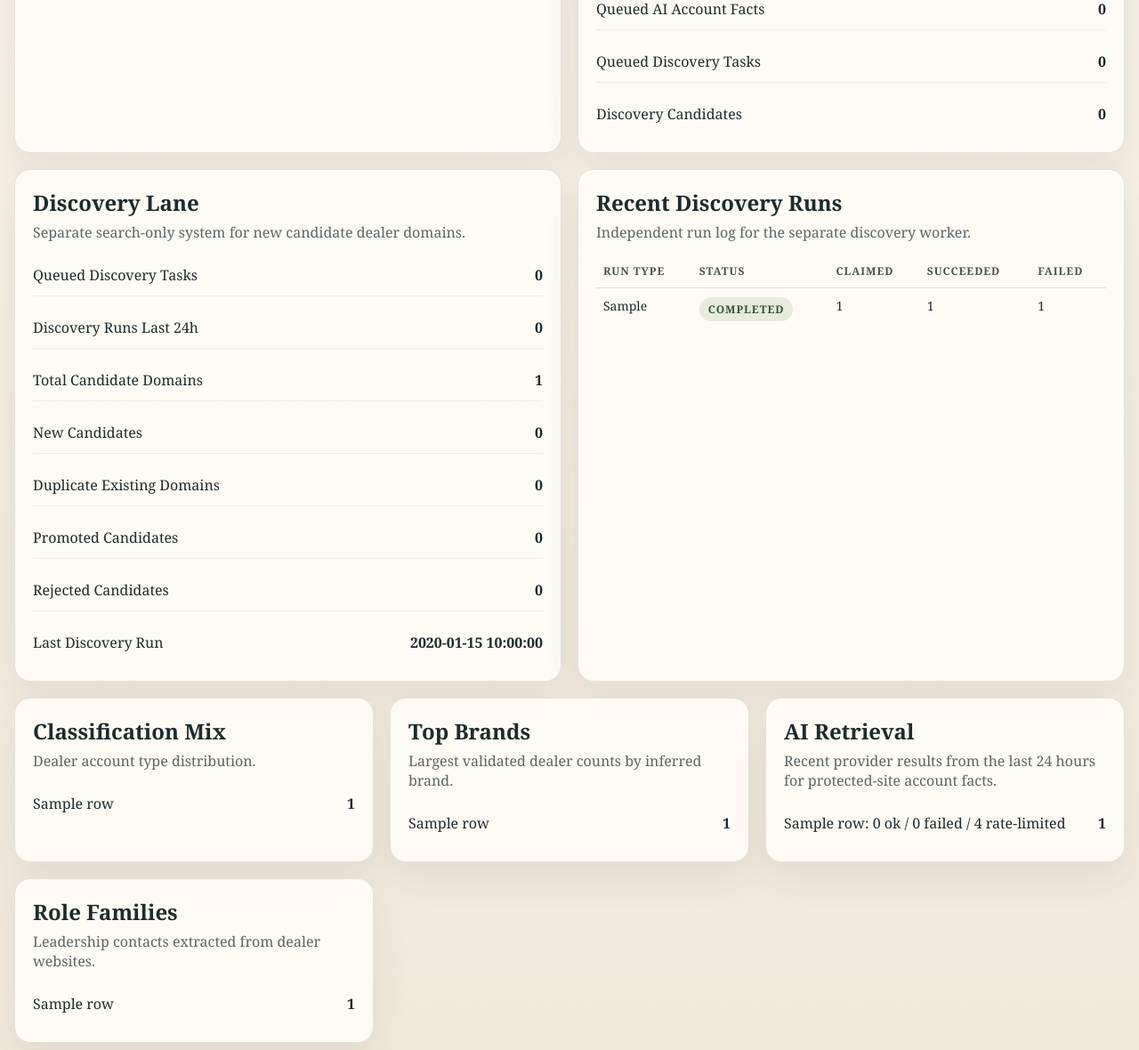
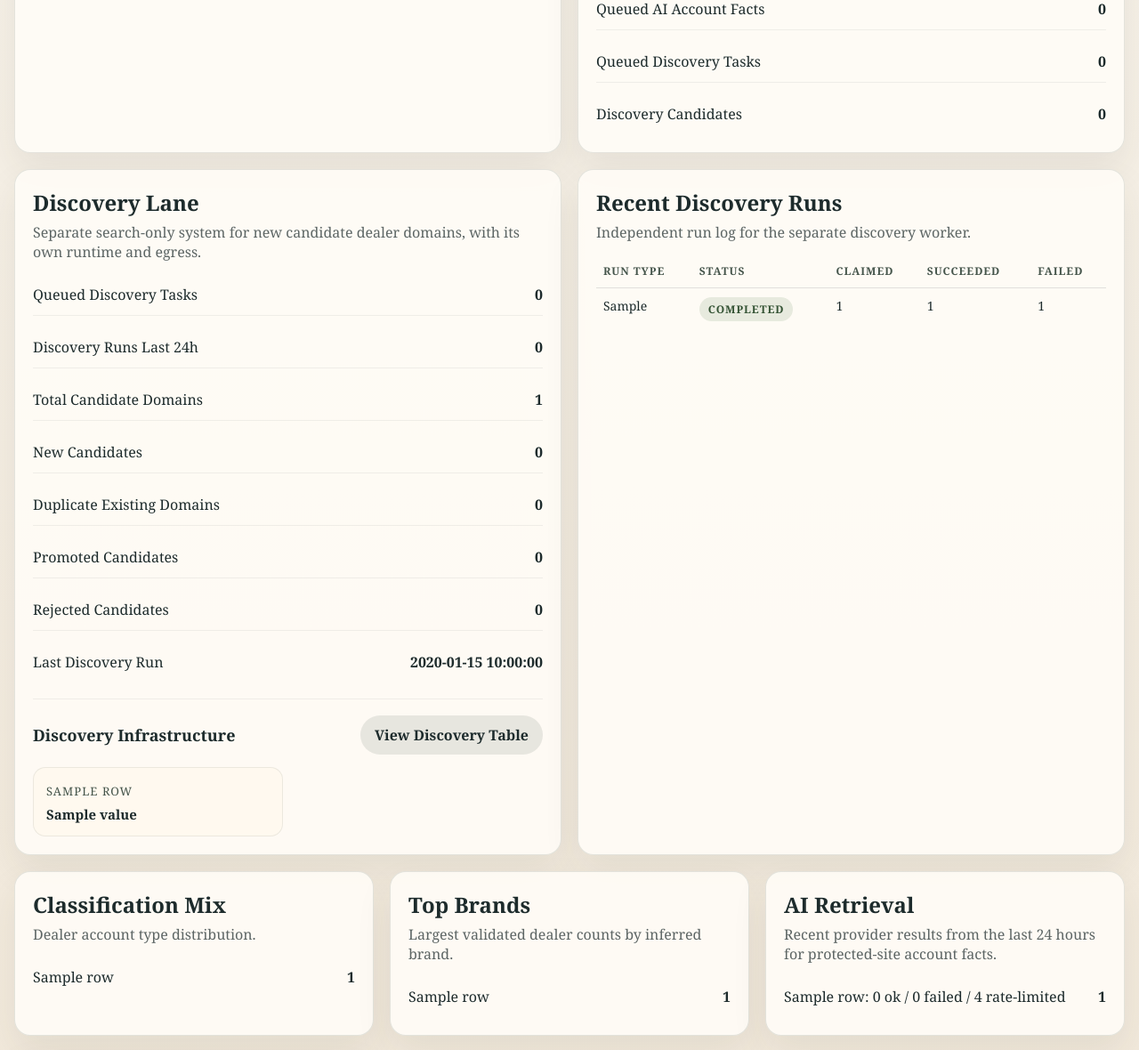
Before and after one commit to GLD-Agency/dealer_contact_system, a Flask app: template app/templates/dashboard.html in a window 1280 px wide. Shown: the part 2767-3947 px from the top of the page at 89% size. Run offline with Flask 3, Linux system fonts and the light colour scheme; the template is opened without the code that fills it: most values are stand-ins (such as "Sample title", 1, 10 or a date in 2020).

Commit message:
Show discovery runtime details on main dashboard

```diff
--- a/app/static/dashboard.css
+++ b/app/static/dashboard.css
@@ -282,6 +282,45 @@ h1 {
   color: rgba(29, 43, 44, 0.72);
 }
 
+.mini-subsection {
+  margin-top: 18px;
+  padding-top: 18px;
+  border-top: 1px solid rgba(68, 84, 74, 0.08);
+}
+
+.mini-subsection-head {
+  display: flex;
+  align-items: center;
+  justify-content: space-between;
+  gap: 12px;
+  margin-bottom: 14px;
+}
+
+.mini-subsection-head h3 {
+  margin: 0;
+  font-size: 18px;
+}
+
+.compact-metric-grid {
+  display: grid;
+  grid-template-columns: repeat(2, minmax(0, 1fr));
+  gap: 12px;
+}
+
+.compact-metric-card {
+  padding: 14px;
+  border-radius: 14px;
+  background: rgba(255, 248, 237, 0.72);
+  border: 1px solid rgba(68, 84, 74, 0.1);
+}
+
+.compact-metric-card strong {
+  display: block;
+  margin-top: 6px;
+  font-size: 15px;
+  word-break: break-word;
+}
+
 .connection-list,
 .list-stack {
   display: grid;
@@ -416,6 +455,10 @@ tbody tr:last-child td {
   .three-column {
     grid-template-columns: 1fr;
   }
+
+  .compact-metric-grid {
+    grid-template-columns: 1fr;
+  }
 }
 
 @media (max-width: 720px) {
@@ -428,4 +471,9 @@ tbody tr:last-child td {
     align-items: start;
     flex-direction: column;
   }
+
+  .mini-subsection-head {
+    align-items: start;
+    flex-direction: column;
+  }
 }
--- a/app/templates/dashboard.html
+++ b/app/templates/dashboard.html
@@ -293,7 +293,7 @@
         <article class="card">
           <div class="section-head">
             <h2>Discovery Lane</h2>
-            <p>Separate search-only system for new candidate dealer domains.</p>
+            <p>Separate search-only system for new candidate dealer domains, with its own runtime and egress.</p>
           </div>
           <div class="list-stack">
             <div class="metric-row">
@@ -327,6 +327,22 @@
             <div class="metric-row">
               <span>Last Discovery Run</span>
               <strong>{{ data.discovery_overview.last_run_at or "-" }}</strong>
+            </div>
+          </div>
+          <div class="mini-subsection">
+            <div class="mini-subsection-head">
+              <h3>Discovery Infrastructure</h3>
+              <a class="table-link-button table-link-button-muted" href="{{ url_for('discovery_candidates') }}">
+                View Discovery Table
+              </a>
+            </div>
+            <div class="compact-metric-grid">
+              {% for row in data.discovery_runtime %}
+              <div class="compact-metric-card">
+                <span class="stat-label">{{ row.label }}</span>
+                <strong>{{ row.value }}</strong>
+              </div>
+              {% endfor %}
             </div>
           </div>
         </article>
```
Also changed, not shown: app/config.py (+10 -0 lines), app/dashboard_service.py (+31 -0 lines), 2 other files.
